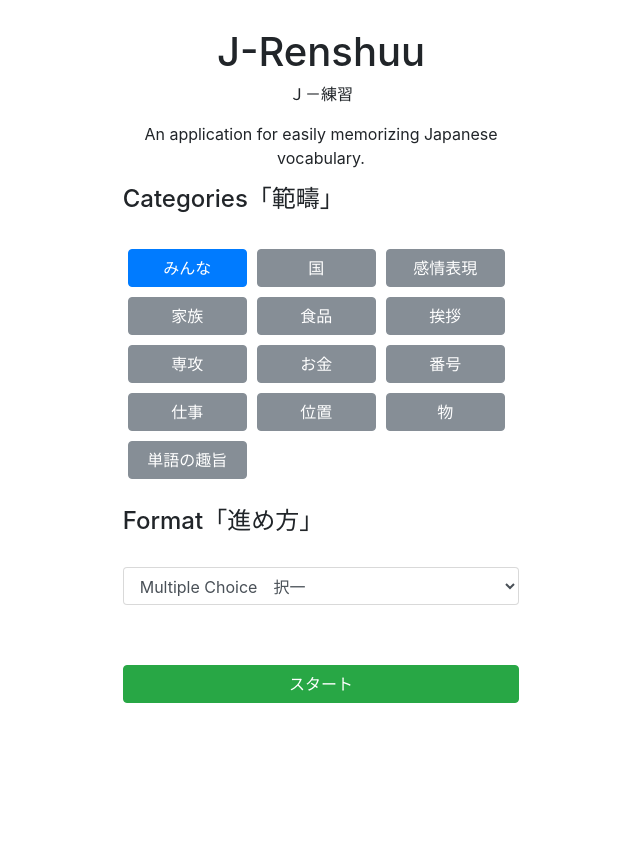
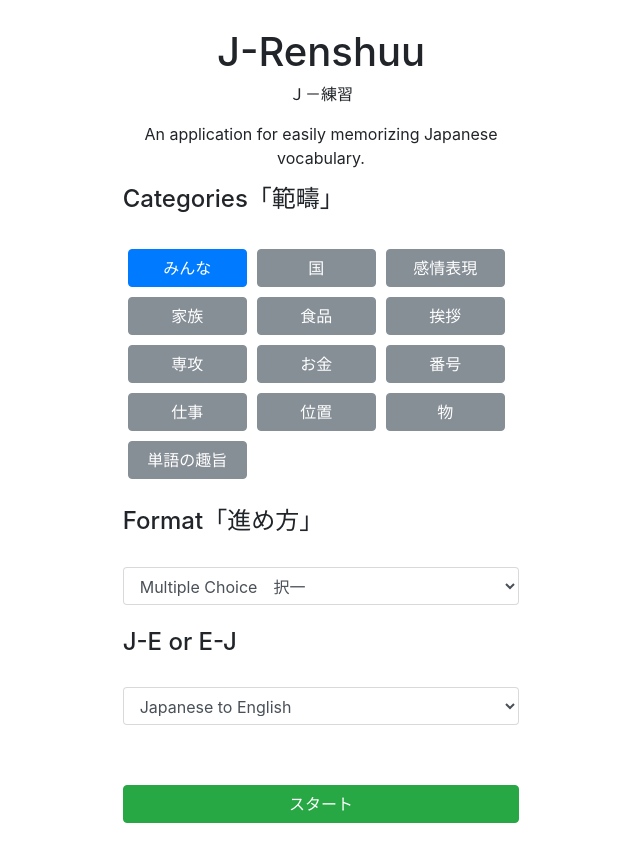
Before and after one commit to ryanarnold/j-renshuu, an Angular app: page /start in a window 1280 px wide. Shown: the top 862 px of the page, without its empty margins (319-959 px from the left). Before the commit the page ends 800 px from the top, so only its background shows below. Built offline with nearby package versions, Linux system fonts and the light colour scheme.

Commit message:
Add code for setting the language direction.

```diff
--- a/src/app/components/start/start.component.html
+++ b/src/app/components/start/start.component.html
@@ -24,6 +24,15 @@
         <option>Manual Input　タイプ</option>
       </select>
 
+      <br>
+      <h4>J-E or E-J</h4>
+      <br>
+
+      <select class="form-control" (change)="changeDirection($event.target.value)">
+        <option value="JE">Japanese to English</option>
+        <option value="EJ">English to Japanese</option>
+      </select>
+
       <button class="btn btn-success start" routerLink="/quiz" routerLinkActive="active">スタート</button>
 
     </div>
--- a/src/app/components/start/start.component.ts
+++ b/src/app/components/start/start.component.ts
@@ -28,6 +28,11 @@ export class StartComponent implements OnInit {
     this.quizService.addCategory(category);
   }
 
+  changeDirection(newDirection: string)
+  {
+    this.quizService.setDirection(newDirection);
+  }
+
   ngOnInit()
   {
     this.categories = this.categoriesService.getAllCategories();
--- a/src/app/services/quiz.service.ts
+++ b/src/app/services/quiz.service.ts
@@ -10,6 +10,7 @@ export class QuizService
 {
   private format: string;
   private categories: Array<Category>;
+  private direction: string;
 
   constructor()
   {
@@ -36,4 +37,14 @@ export class QuizService
   {
     this.categories.push(category);
   }
+
+  public getDirection(): string
+  {
+    return this.direction;
+  }
+
+  public setDirection(direction: string)
+  {
+    this.direction = direction;
+  }
 }
```
